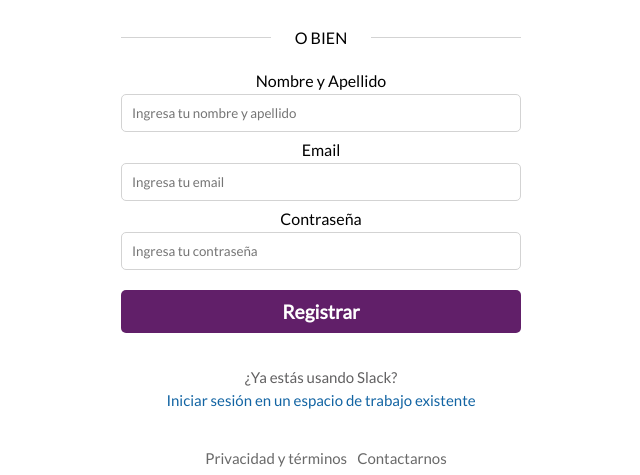
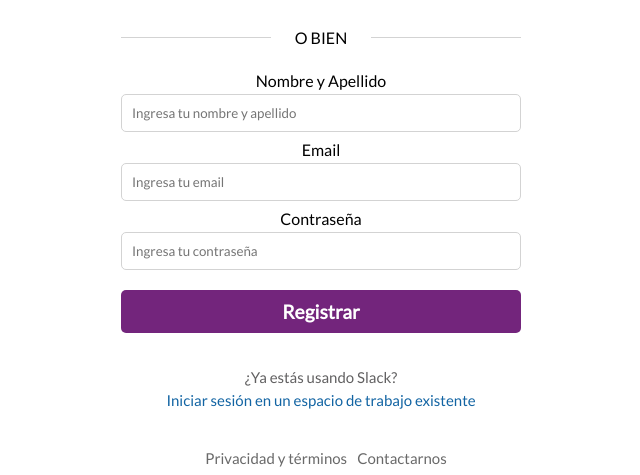
Before and after one commit to edsanol/clone-zlack, a plain HTML site: page index.html in a window 1280 px wide. In both pictures the pointer is over the button "Registrar". Shown: the part 381-856 px from the top of the page, without its empty margins (319-959 px from the left). Drawn offline with Linux system fonts and the light colour scheme.

Commit message:
update styles

```diff
--- a/css/styles.css
+++ b/css/styles.css
@@ -93,7 +93,7 @@
   cursor: pointer;
 }
 
-.body__register:hover {
+.body__button-register:hover {
   background-color: #73257c;
 }
 
```
